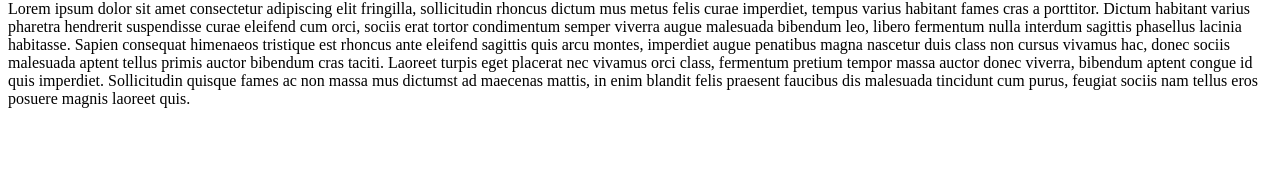
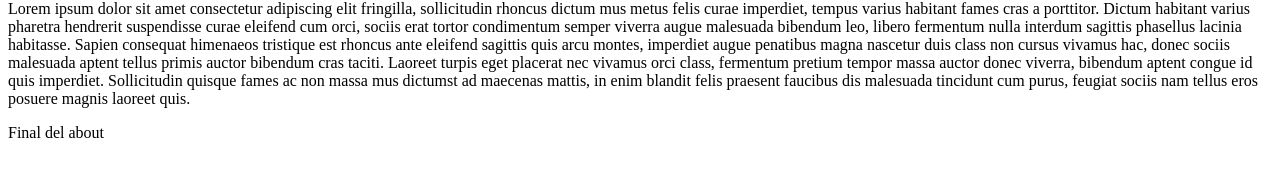
Before and after one commit to esjdaza/mysite, a plain HTML site: page about.html in a window 1280 px wide. Shown: the part 190-366 px from the top of the page. Drawn offline with Linux system fonts and the light colour scheme.

Commit message:
update about

```diff
--- a/about.html
+++ b/about.html
@@ -26,5 +26,6 @@
       fames ac non massa mus dictumst ad maecenas mattis, in enim blandit felis praesent faucibus
       dis malesuada tincidunt cum purus, feugiat sociis nam tellus eros posuere magnis laoreet quis.
     </p>
+    <p>Final del about</p>
   </body>
 </html>
```
